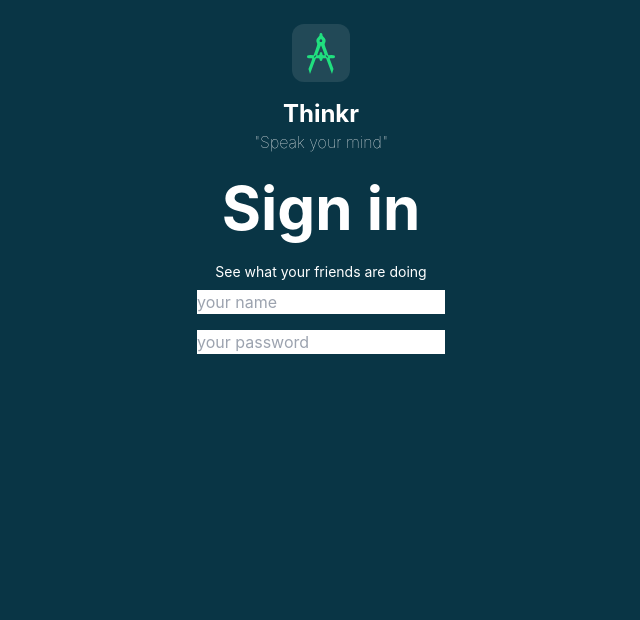
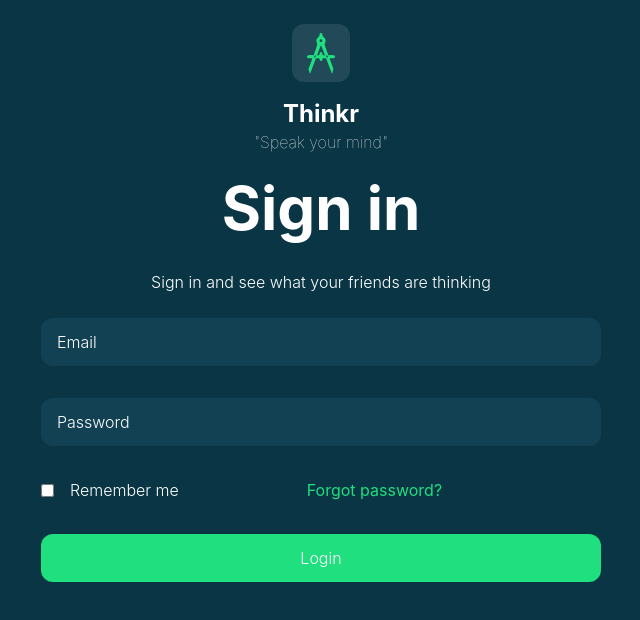
Before and after one commit to orcanicman/thinkr-js, a React (Create React App) app: page /login in a window 1280 px wide. Shown: the top 620 px of the page, without its empty margins (319-959 px from the left). Built offline with nearby package versions, Linux system fonts and the light colour scheme.

Commit message:
login darkmode layout

```diff
--- a/src/pages/Login/Login.tsx
+++ b/src/pages/Login/Login.tsx
@@ -7,16 +7,37 @@ export const Login: React.FC<LoginProps> = () => {
   return (
     <AuthLayout>
       <form>
-        <h1 className="mb-6 text-6xl font-bold text-center text-white">
+        <h1 className="mb-8 text-6xl font-bold text-center text-white">
           Sign in
         </h1>
-        <h1 className="mb-2 text-sm text-center text-white">
-          See what your friends are doing
+        <h1 className="mb-6 font-light text-center text-white">
+          Sign in and see what your friends are thinking
         </h1>
 
-        <input placeholder="your name" className=" border-t-black" />
-        <br></br>
-        <input placeholder="your password" className="mt-4 border-t-black" />
+        <input
+          className="mb-8 placeholder:text-white placeholder:font-light bg-darkTransparentHighlight px-4 py-3 rounded-xl w-full"
+          placeholder="Email"
+        />
+
+        <input
+          className="mb-8 placeholder:text-white placeholder:font-light bg-darkTransparentHighlight px-4 py-3 rounded-xl w-full"
+          placeholder="Password"
+        />
+
+        <div className="flex items-center">
+          <input
+            type="checkbox"
+            className="mr-4 default:ring-darkTransparentHighlight accent-darkTransparentHighlight"
+          />
+          <div className="text-white font-light ">Remember me</div>
+
+          <div className="ml-32 text-green "> Forgot password?</div>
+        </div>
+        <div className="flex justify-center ">
+          <button className="mt-8  px-4 py-3 rounded-xl w-full  text-white font-light bg-green">
+            Login
+          </button>
+        </div>
       </form>
     </AuthLayout>
   );
```
